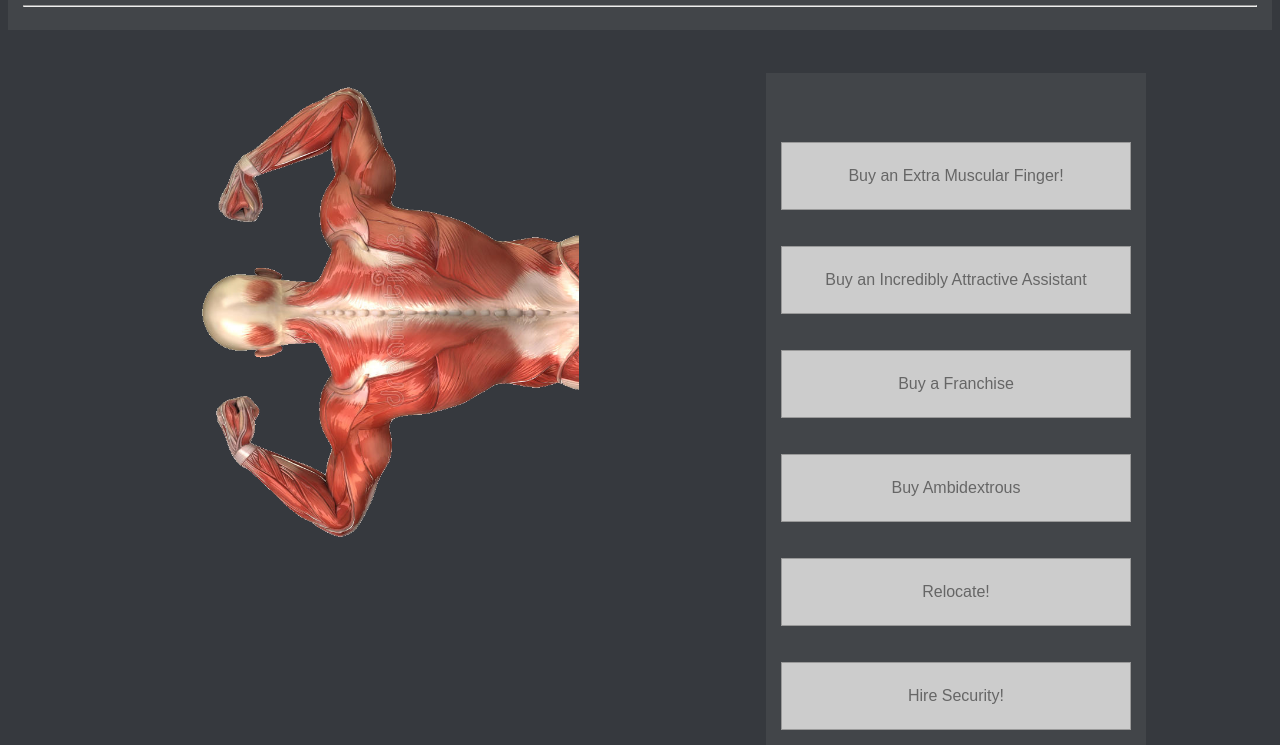
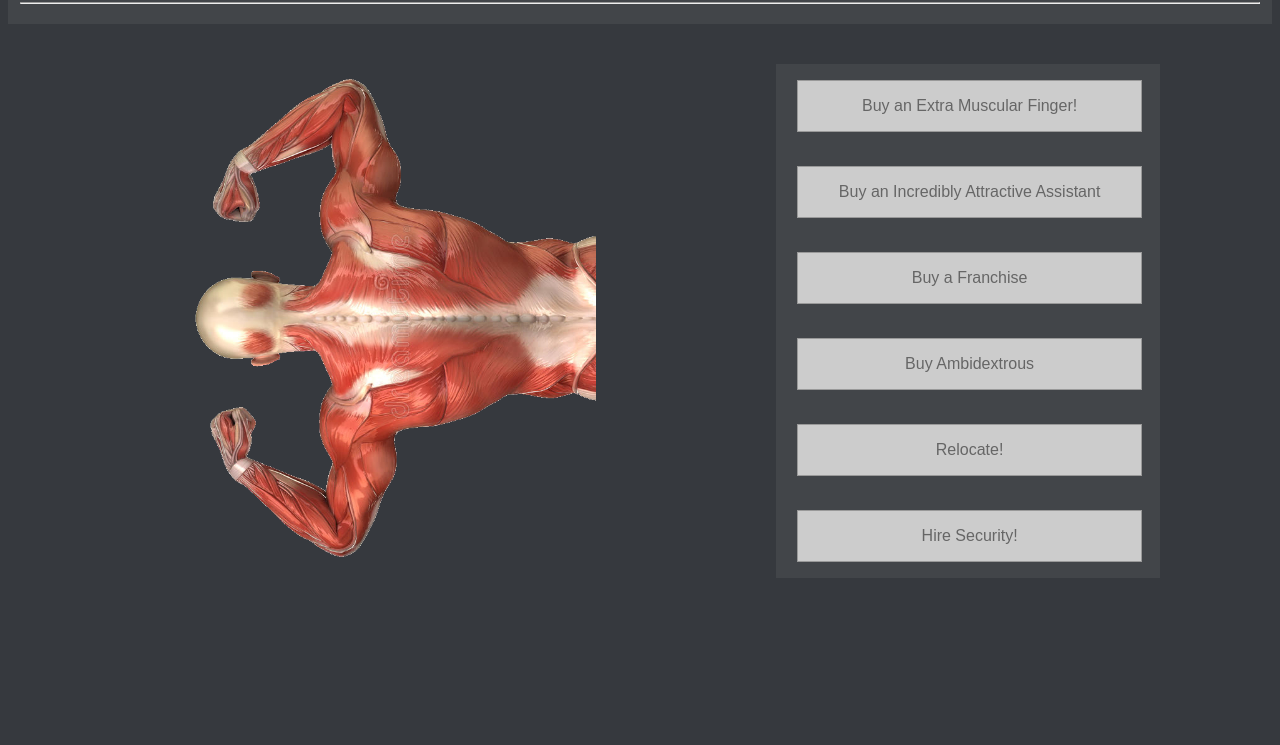
Before and after one commit to 349082990/Computer-Science-Programming-Unit-1-Assignment, a plain HTML site: page VincentZhengA1/index.html in a window 1280 px wide. Shown: the part 274-1019 px from the top of the page. After the commit the page ends 858 px from the top, so only its background shows below. Drawn offline with Linux system fonts and the light colour scheme.

Commit message:
Fixing screen dimension auto-adjust bonus feature

```diff
--- a/VincentZhengA1/designs/index.css
+++ b/VincentZhengA1/designs/index.css
@@ -5,6 +5,7 @@ a{color:whitesmoke;}
 img:hover{transform: scale(1.1);}
 body {background-color:	#36393e;}
 p{color:whitesmoke;}
+a{color:whitesmoke;}
 h1{color:antiquewhite;}
 h2{color:floralwhite;}
 button{color:black;}
@@ -19,30 +20,37 @@ button{color:black;}
 }
 .header {
     background-color: #424549;
-    padding: 15px;
+    padding: 1.5vh;
     text-align: center;
 }
 .container {
     text-align: center;
     font-size: 0;
     float: left;
-    width: 60%;
-    padding: 15px;
+    width: 60vw;
+    padding: 1.5vh;
+}
+img {
+    max-width: fit-content;
+    height: 62.5vh;
+    min-height: 200px;
 }
 .container2 {
     background-color: #424549;
     float: left;
-    width: 30%;
-    padding: 15px;
-    margin-top: 7px;
+    width: 30vw;
+    padding: 1vh 1vw;
+    margin-top: 0.5vh;
 }
 .block {
-    display: block;
-    width: 100%;
+    font-size: 2vh;
+    display: inline-block;
+    width: 27vw;
+    height: fit-content;
     border: none;
     background-color: #7289da;
-    padding: 24px 28px;
-    font-size: 16px;
+    padding: 2vh 2vw;
+    margin: 1vh;
     cursor: pointer;
     text-align: center;
 }
--- a/VincentZhengA1/designs/login.css
+++ b/VincentZhengA1/designs/login.css
@@ -6,8 +6,10 @@ body {background-color: #36393e;}
 p{color:whitesmoke;}
 label{color:whitesmoke;}
 h2{color:antiquewhite;}
+a{color:whitesmoke;}
 button{color:black;}
     button:hover {
         color: aquamarine;
         background-color: deepskyblue;
         transform: scale(1.1)
+    }
--- a/VincentZhengA1/index.html
+++ b/VincentZhengA1/index.html
@@ -17,14 +17,12 @@
         <br /><br />
 
               <div class="container">
-                  <img src="upperback.png" alt="Upper back" onclick="massagingBack(UPPER_BACK);" style="max-width:20%; height: 60%;" />
-                  <img src="midback.png" alt="Middle back" onclick="massagingBack(MIDDLE_BACK);" style="max-width: 20%; height: 60%;" />
-                  <img src="lowerback.png" alt="Lower back" onclick="massagingBack(LOWER_BACK);" style="max-width: 20%; height: 60%;" />
+                  <img src="upperback.png" alt="Upper back" onclick="massagingBack(UPPER_BACK);" />
+                  <img src="midback.png" alt="Middle back" onclick="massagingBack(MIDDLE_BACK);" />
+                  <img src="lowerback.png" alt="Lower back" onclick="massagingBack(LOWER_BACK);" />
               </div>
 
             <div class="container2">
-                <br /><br /><br />
-
                 <button disabled="true" type="button" class="block" id="muscularfinger" onclick="extraMuscularFingers();">
                     Buy an Extra Muscular Finger!
                 </button><br /><br />
```
